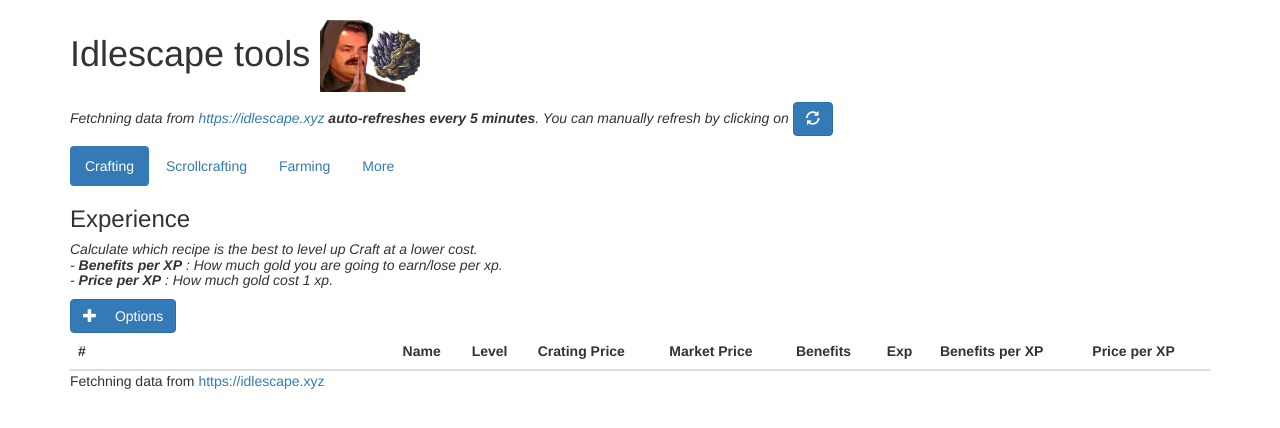
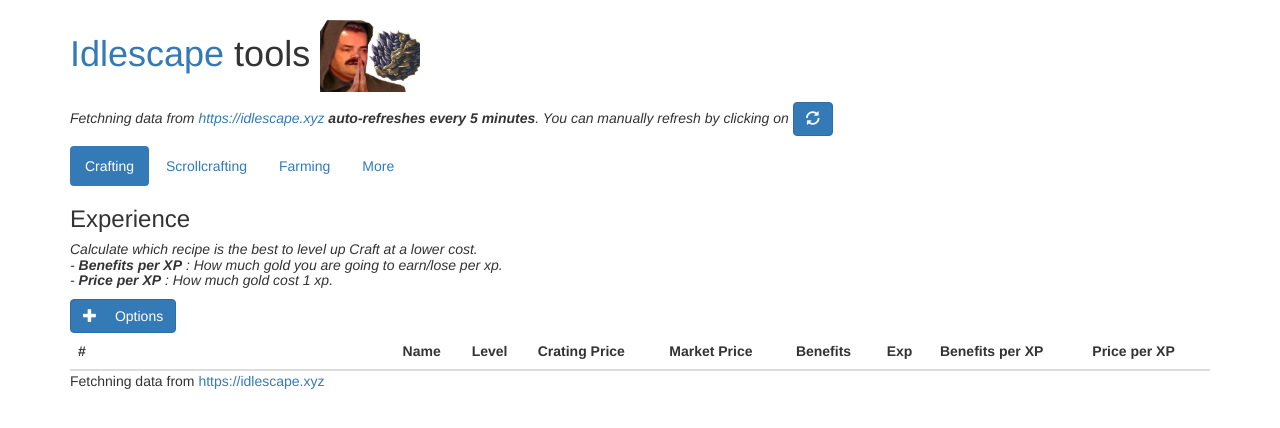
Before and after one commit to MrTekilla/Tools-Idlescape, a plain HTML site: page index.html in a window 1280 px wide. Drawn offline with Linux system fonts and the light colour scheme; no server answers.

Commit message:
Update index.html

```diff
--- a/index.html
+++ b/index.html
@@ -28,7 +28,7 @@
 <body  onload="callFetchCrafting(); callFetchScrolls(); callFetchFarming(); startAutoRefresh();">
 
 <div class="container">
-  <h1>Idlescape tools <a href="https://risibank.fr/stickers/211268-risitas-geode-idlescape-priere-saint" target="_blank"><img src="img/risitas.png" alt="stp" width="100" height="72"/></a></h1>
+	<h1><a href="https://idlescape.com/" target="_blank">Idlescape</a> tools <a href="https://risibank.fr/stickers/211268-risitas-geode-idlescape-priere-saint" target="_blank"><img src="img/risitas.png" alt="stp" width="100" height="72"/></a></h1>
 
   <h5>
     <i>
```
